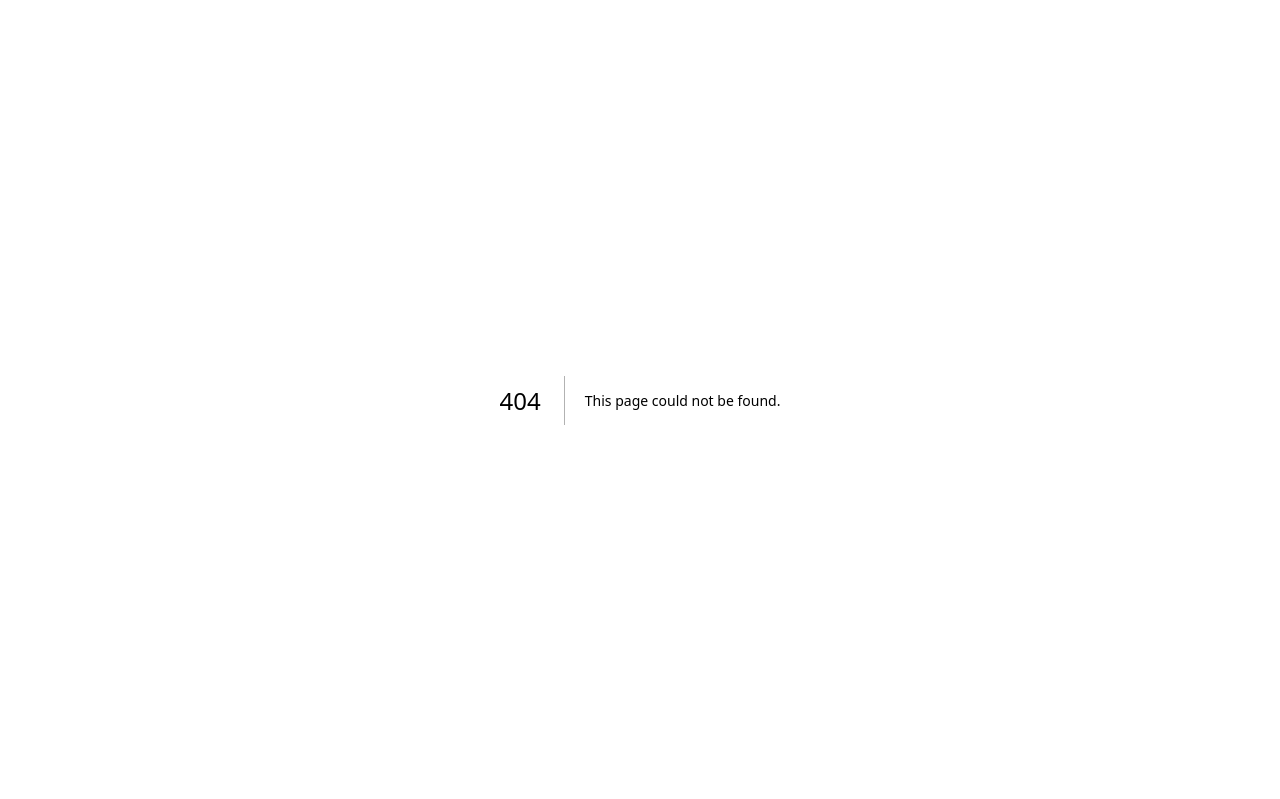
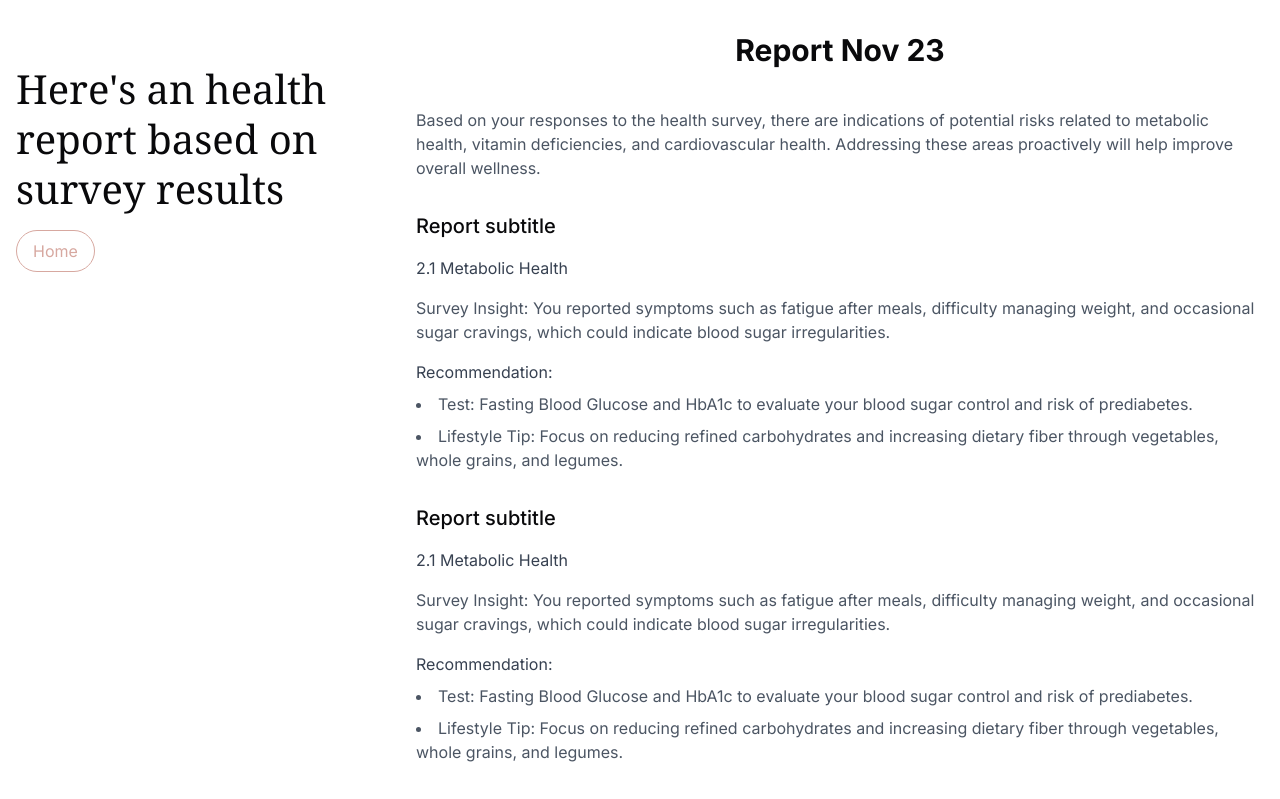
Before and after one commit to ivesljc1/engCapStone, a Next.js app in the folder wellpathai/: page /report in a window 1280 px wide. Before the commit this address had no page. Shown: the top 799 px of the page. Built offline with nearby package versions, Linux system fonts and the light colour scheme.

Commit message:
feat: added report page

```diff
--- /dev/null
+++ b/wellpathai/app/report/page.jsx
@@ -0,0 +1,122 @@
+"use client"
+
+import Link from "next/link"
+import { TestCard } from "@/components/ui/report/testCard"
+import { SupplementCard } from "@/components/ui/report/supplementCard"
+
+export default function ReportPage() {
+  const tests = [
+    {
+      image: "/placeholder.png",
+      title: "Blood Test",
+      description: "Lorem ipsum dolor sit amet consectetur adipisicing elit. Consequatur amet labore."
+    },
+    {
+      image: "/placeholder.png",
+      title: "Blood Test",
+      description: "Lorem ipsum dolor sit amet consectetur adipisicing elit. Consequatur amet labore."
+    }
+  ]
+
+  const supplements = [
+    {
+      id: 1,
+      image: "/placeholder.png",
+      name: "NatureWise, Oral Health Probiotics, For Children and Adults (120 Capsules)",
+      price: "22.46"
+    },
+    {
+      id: 2,
+      image: "/placeholder.png",
+      name: "NatureWise, Oral Health Probiotics, For Children and Adults (120 Capsules)",
+      price: "19.99"
+    },
+    {
+      id: 3,
+      image: "/placeholder.png",
+      name: "NatureWise, Oral Health Probiotics, For Children and Adults (120 Capsules)",
+      price: "19.99"
+    }
+  ]
+
+  return (
+    <div className="container mx-auto px-4 py-8">
+      <div className="flex gap-8">
+        {/* Left Container - Fixed Title */}
+        <div className="fixed w-[400px] pt-8">
+          <h1 className="text-[40px] font-serif leading-tight">
+            Here's an health<br />report based on<br />survey results
+          </h1>
+          <Link
+            href="/dashboard"
+            className="inline-block mt-4 px-4 py-2 rounded-full border border-primary text-primary hover:bg-gray-50 transition-colors"
+          >
+            Home
+          </Link>
+        </div>
+
+        {/* Right Container - Content with offset for fixed left container */}
+        <div className="flex-1 ml-[400px]">
+          {/* Header */}
+          <div className="mb-8">
+            <h2 className="text-3xl font-bold text-center mb-10">Report Nov 23</h2>
+            <p className="mt-4 text-gray-600">
+              Based on your responses to the health survey, there are indications of potential risks related to metabolic health, vitamin deficiencies, and cardiovascular health. Addressing these areas proactively will help improve overall wellness.
+            </p>
+          </div>
+
+          {/* Report Sections */}
+          {[1, 2, 3, 4].map((section) => (
+            <div key={section} className="mb-8">
+              <h2 className="text-xl font-medium mb-4">Report subtitle</h2>
+              <div className="space-y-4">
+                <p className="text-gray-700">2.1 Metabolic Health</p>
+                <p className="text-gray-600">
+                  Survey Insight: You reported symptoms such as fatigue after meals, difficulty managing weight, and occasional sugar cravings, which could indicate blood sugar irregularities.
+                </p>
+                <div className="space-y-2">
+                  <p className="text-gray-700">Recommendation:</p>
+                  <ul className="list-disc list-inside space-y-2 text-gray-600">
+                    <li>Test: Fasting Blood Glucose and HbA1c to evaluate your blood sugar control and risk of prediabetes.</li>
+                    <li>Lifestyle Tip: Focus on reducing refined carbohydrates and increasing dietary fiber through vegetables, whole grains, and legumes.</li>
+                  </ul>
+                </div>
+              </div>
+            </div>
+          ))}
+
+          {/* Tests Section */}
+          <div className="mb-8">
+            <h2 className="text-xl font-medium mb-4">Test to do:</h2>
+            <div className="grid gap-6">
+              {tests.map((test, index) => (
+                <TestCard
+                  key={index}
+                  image={test.image}
+                  title={test.title}
+                  description={test.description}
+                />
+              ))}
+            </div>
+          </div>
+
+          {/* Supplements Section */}
+          <div>
+            <h2 className="text-xl font-medium mb-4">Recommended Supplements:</h2>
+            <div className="grid grid-cols-1 sm:grid-cols-3 gap-6">
+              {supplements.map((supplement) => (
+                <SupplementCard
+                  key={supplement.id}
+                  image={supplement.image}
+                  name={supplement.name}
+                  price={supplement.price}
+                  onClick={() => console.log('Clicked supplement:', supplement)}
+                />
+              ))}
+            </div>
+          </div>
+        </div>
+      </div>
+    </div>
+  )
+}
--- /dev/null
+++ b/wellpathai/components/ui/report/supplementCard.jsx
@@ -0,0 +1,41 @@
+import { Button } from "@/components/ui/button"
+
+export function SupplementCard({
+  image,
+  name,
+  price,
+  onClick
+}) {
+  return (
+    <div
+      onClick={onClick}
+      className="flex flex-col flex-1 min-w-[171.5px] h-fit p-6 justify-center items-start gap-2.5 bg-white rounded-[24px] border border-[#E5E7EB] shadow-[0px_2px_6px_0px_rgba(16,24,40,0.06)]"
+    >
+      {/* Image and title container */}
+      <div className="flex flex-col items-start gap-4 flex-1 self-stretch">
+        {/* Image container */}
+        <div className="w-full rounded-2xl overflow-hidden" style={{ aspectRatio: '288/250' }}>
+          <img
+            src={image}
+            alt={name}
+            className="w-full h-full object-cover"
+          />
+        </div>
+
+        {/* Title container */}
+        <div className="flex h-[54px] flex-col justify-center self-stretch">
+          <h3 className="text-[18px] font-medium text-black overflow-hidden line-clamp-2 font-inter leading-normal">
+            {name}
+          </h3>
+        </div>
+      </div>
+
+      {/* Price button */}
+      <Button
+        className="h-10 px-5 py-3.5 flex justify-center items-center gap-2 self-stretch bg-primary hover:bg-primary-hover text-white rounded-xl"
+      >
+        ${price}
+      </Button>
+    </div>
+  )
+}
--- /dev/null
+++ b/wellpathai/components/ui/report/testCard.jsx
@@ -0,0 +1,34 @@
+import { Button } from "@/components/ui/button"
+
+export function TestCard({
+  image,
+  title = "Boold Test",
+  description = "Lorem ipsum dolor sit amet consectetur adipisicing elit. Consequatur amet labore."
+}) {
+  return (
+    <div className="flex h-[240px] p-6 items-start gap-10 rounded-[24px] border shadow-sm">
+      {/* Left side - Image */}
+      <div className="w-1/2 h-full rounded-2xl overflow-hidden">
+        <img
+          src={image}
+          alt={title}
+          className="w-full h-full object-cover"
+        />
+      </div>
+
+      {/* Right side - Content */}
+      <div className="flex flex-col flex-1 h-full justify-between">
+        <div className="space-y-2">
+          <h3 className="text-2xl font-semibold">{title}</h3>
+          <p className="text-gray-500">{description}</p>
+        </div>
+
+        <Button
+          className="w-full bg-primary hover:bg-primary-hover text-white rounded-xl"
+        >
+          Book
+        </Button>
+      </div>
+    </div>
+  )
+}
```
Also changed, not shown: wellpathai/public/placeholder.png (added).
